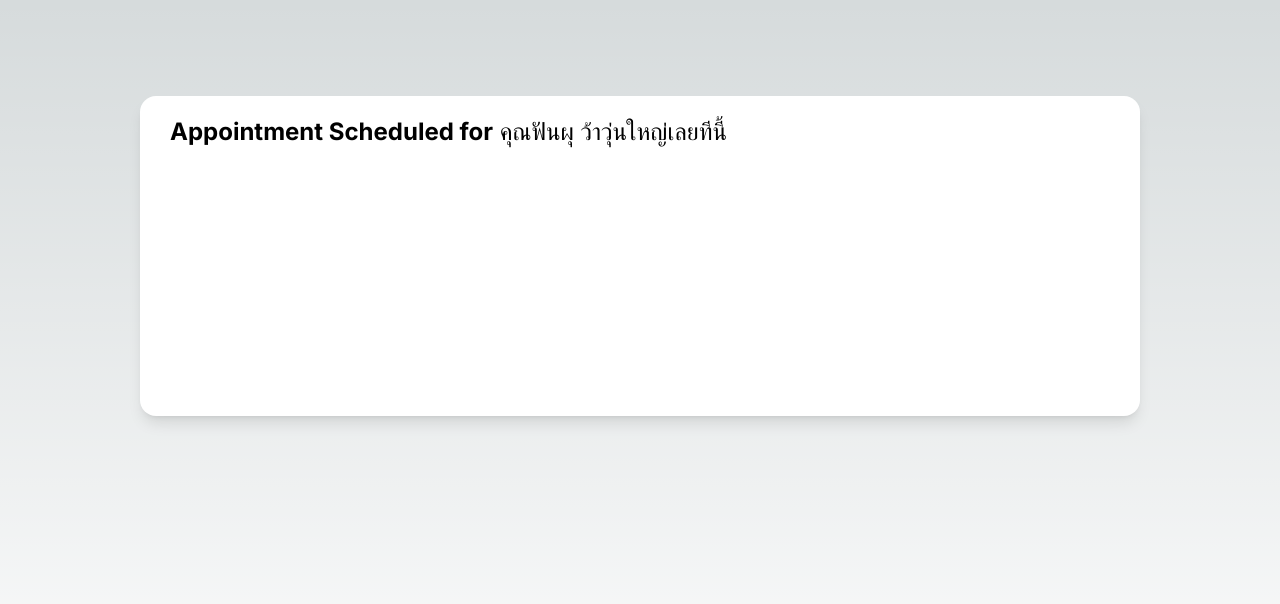
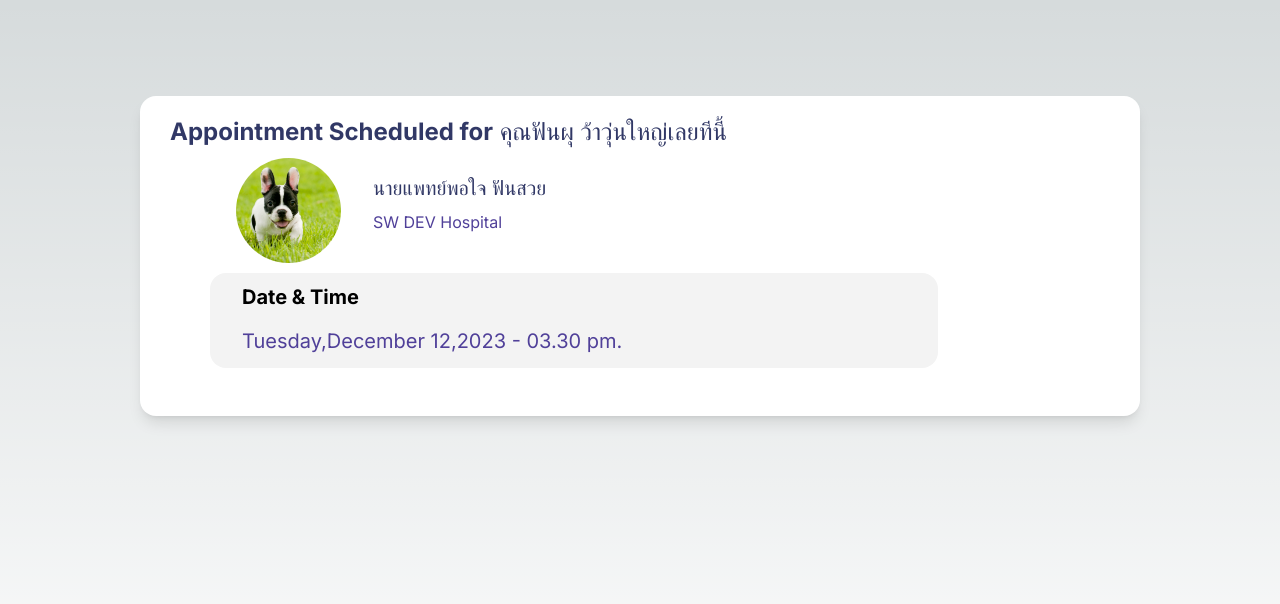
Before and after one commit to noeinatha/SMILE-DEE, a Next.js app: page / in a window 1280 px wide. Shown: the top 604 px of the page. Built offline with nearby package versions, Linux system fonts and the light colour scheme.

Commit message:
edit theme and card

```diff
--- a/package.json
+++ b/package.json
@@ -17,6 +17,7 @@
     "react-dom": "^18.2.0"
   },
   "devDependencies": {
+    "@iconify/react": "^4.1.1",
     "@types/node": "^20",
     "@types/react": "^18",
     "@types/react-dom": "^18",
--- a/src/components/AppointmentCard.tsx
+++ b/src/components/AppointmentCard.tsx
@@ -1,17 +1,33 @@
 import Image from 'next/image';
+import { Icon } from '@iconify/react';
 export default function AppointmentCard() {
     return (
-        <div className="w-[1000px] h-[320px] px-5 py-5 bg-white rounded-2xl shadow-lg">
-            <div className="px-2.5 text-2xl font-bold">Appointment Scheduled for
-            <span className="font-normal"> คุณฟันผุ ว้าวุ่นใหญ่เลยทีนี้</span>
+        <div className="w-[1000px] h-[320px] px-5 py-5 bg-white rounded-2xl shadow-lg ">
+            <div className="px-2.5 text-2xl font-bold text-darkblue">Appointment Scheduled for
+                <span className="font-normal text-darkblue"> คุณฟันผุ ว้าวุ่นใหญ่เลยทีนี้</span>
             </div>
-            <div className='px-20 flex flex-row'>
-                <div className='white'>
-
-                </div>
+            <div className= 'px-10 m-2.5'>
+                    <div className='flex flex-row m-2.5 h-[105px]'>
+                        <div className='w-[105px] h-[105px] rounded-full relative mx-4'>
+                            <Image src = {'/img/defaultProfile.jpg'}
+                            alt = "Dentist Picture"
+                            fill = {true}
+                            className = "object-cover rounded-full"/>
+                        </div>
+                        <div className='mx-4 center' >
+                            <div className='text-xl mt-4 text-darkblue'>นายแพทย์พอใจ ฟันสวย</div>
+                            <div className='text-l text-darkpurple mt-2'>SW DEV Hospital</div>
+                        </div>
+                    </div>
+                    <div>
+                        <div className='bg-fadegray text-xl w-[728px] h-[95px] rounded-2xl'>
+                            <div className='px-8 py-2.5'>
+                                <div className='font-bold mb-4'>Date & Time</div>
+                                <div className='text-darkpurple'>Tuesday,December 12,2023 - 03.30 pm.</div>
+                            </div>
+                        </div>
+                    </div>
             </div>
-
-
         </div>
 
     );
--- a/tailwind.config.js
+++ b/tailwind.config.js
@@ -7,17 +7,17 @@ module.exports = {
   theme: {
     colors: {
       'red': '#ED7B7B',
-      'dark blue': '#313866',
-      'dark purple': '#504099',
+      'darkblue': '#313866',
+      'darkpurple': '#504099',
       'gray': '#838383',
       'white': '#FFFFFF',
-      'fade purple': '#836096',
+      'fadepurple': '#836096',
       'orage': '#F0B86E',
       'yellow': '#EBE76C',
       'BG': '#F7D9D9',
       'vivid purple': '#974EC3',
       'black': '#000000',
-      'fade gray': '#F3F3F3',
+      'fadegray': '#F3F3F3',
     }
   },
   plugins: [],
```
Also changed, not shown: public/img/defaultProfile.jpg (added), 1 other file (tests, documents, lock files or other folders).
